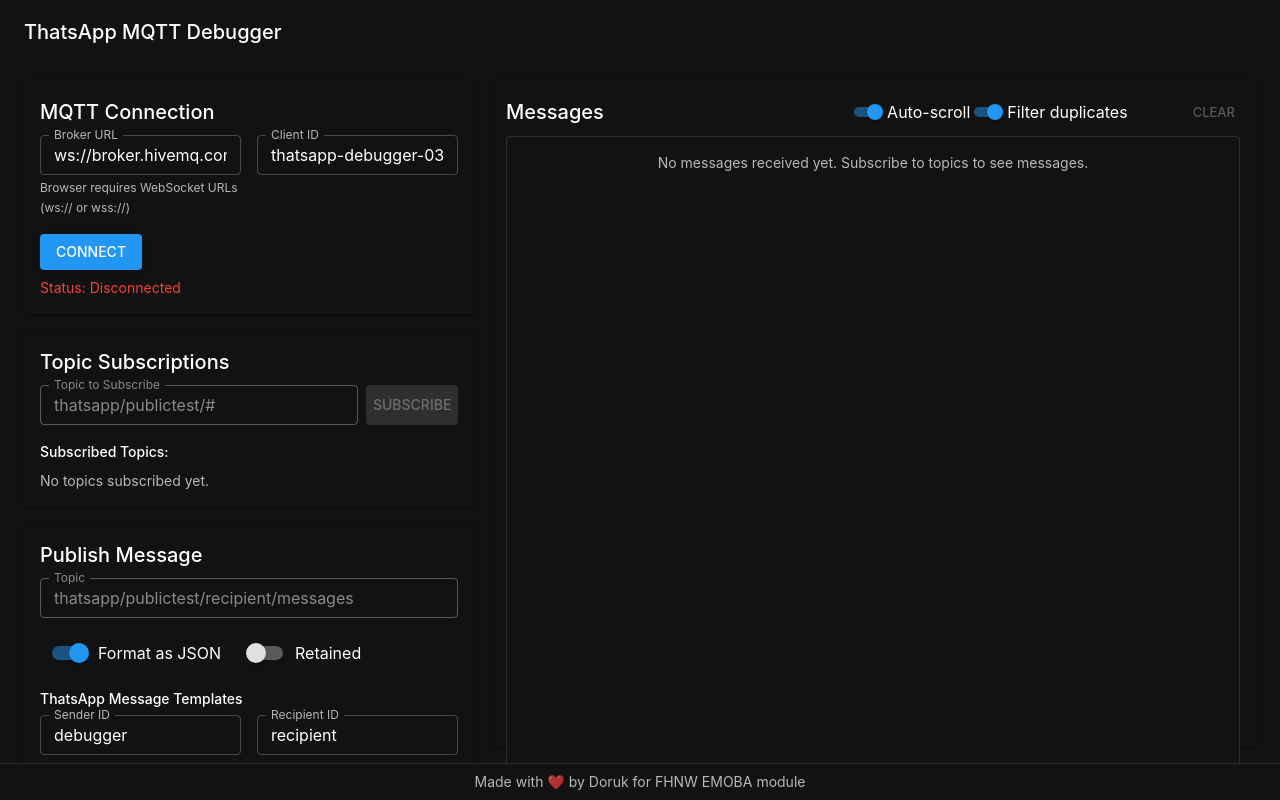
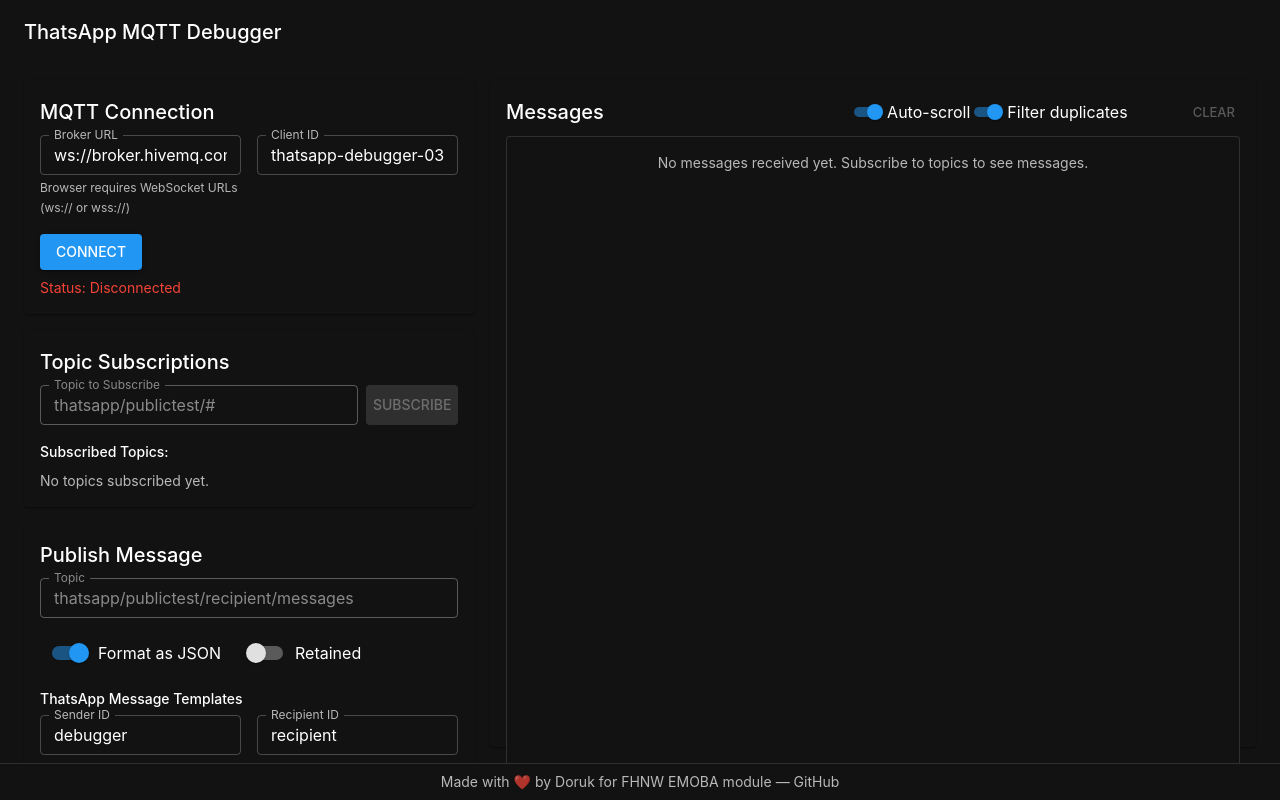
Before and after one commit to SkitterDsg/ThatsAppMQTTDebugger, a Next.js app: page / in a window 1280 px wide. Built offline with nearby package versions, Linux system fonts and the light colour scheme; some icons are missing.

Commit message:
Remove acknowledgements from README and add GitHub link to footer
• Removed redundant acknowledgements section from README
• Added GitHub repository link to the application footer

🤖 Generated with [Claude Code](https://claude.ai/code)

Co-Authored-By: Claude <noreply@anthropic.com>

```diff
--- a/pages/index.tsx
+++ b/pages/index.tsx
@@ -69,7 +69,16 @@ export default function Home() {
           }}
         >
           <Typography variant="body2" color="text.secondary" align="center">
-            {'Made with ❤️ by Doruk for FHNW EMOBA module'}
+            {'Made with ❤️ by Doruk for FHNW EMOBA module'}{' — '}
+            <Link
+              href="https://github.com/peaktwilight/ThatsAppMQTTDebugger"
+              target="_blank"
+              rel="noopener noreferrer"
+              color="inherit"
+              underline="hover"
+            >
+              GitHub
+            </Link>
           </Typography>
         </Box>
       </Box>
```
Also changed, not shown: 1 other file (tests, documents, lock files or other folders).
